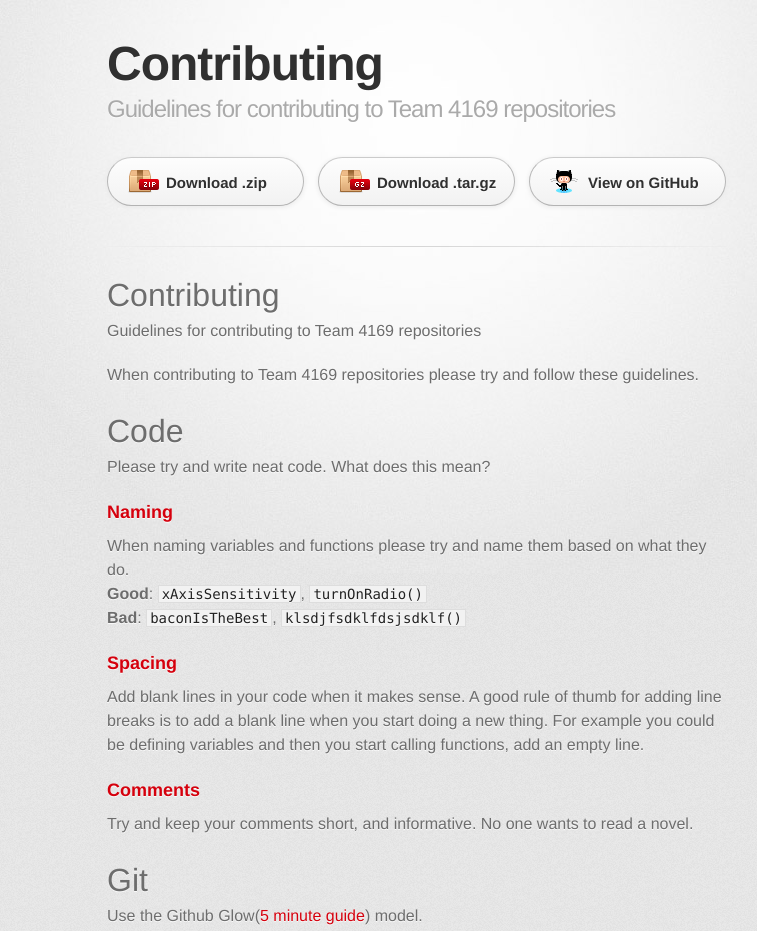
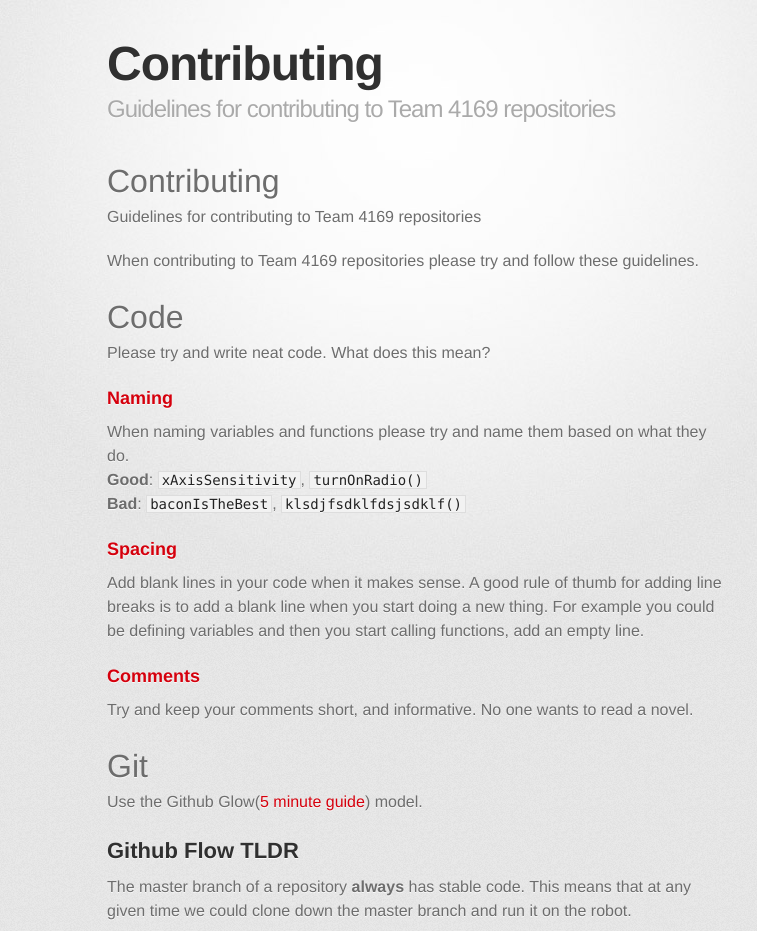
Before and after one commit to Team4169/Contributing, a plain HTML site: page index.html in a window 1280 px wide. Shown: the top 931 px of the page, without its empty margins (223-980 px from the left). Drawn offline with Linux system fonts and the light colour scheme; a web font is replaced by a local one.

Commit message:
Removed Download link

```diff
--- a/index.html
+++ b/index.html
@@ -21,14 +21,6 @@
           <h1>Contributing</h1>
           <h2>Guidelines for contributing to Team 4169 repositories</h2>
         </header>
-
-        <section id="downloads" class="clearfix">
-          <a href="https://github.com/Team4169/Contributing/zipball/master" id="download-zip" class="button"><span>Download .zip</span></a>
-          <a href="https://github.com/Team4169/Contributing/tarball/master" id="download-tar-gz" class="button"><span>Download .tar.gz</span></a>
-          <a href="https://github.com/Team4169/Contributing" id="view-on-github" class="button"><span>View on GitHub</span></a>
-        </section>
-
-        <hr>
 
         <section id="main_content">
           <h1>
```
